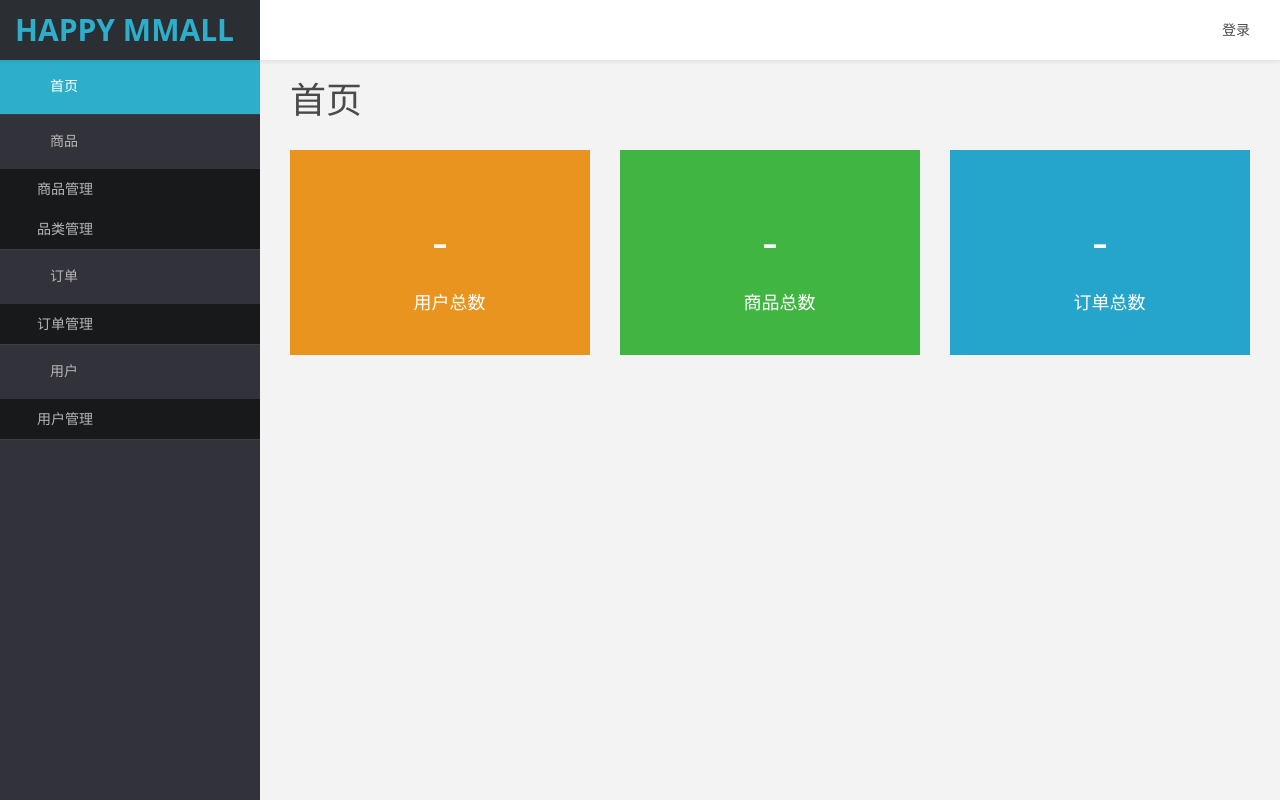
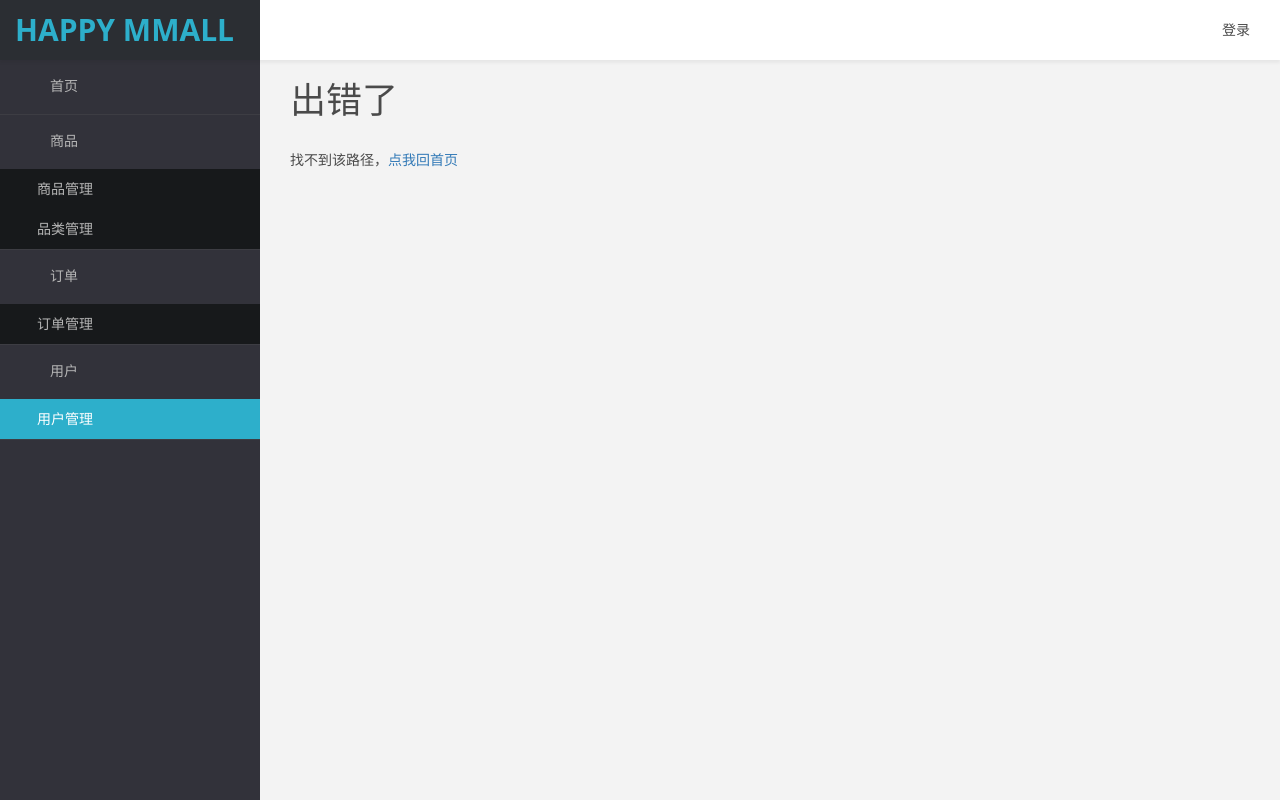
Before and after one commit to yangtao2o/happymmall, a React app: page /users in a window 1280 px wide. Before the commit this address led to /. Built offline with nearby package versions, Linux system fonts and the light colour scheme; no server answers; a web font is replaced by a local one.

Commit message:
add: error page

```diff
--- a/src/app.jsx
+++ b/src/app.jsx
@@ -14,6 +14,7 @@ import Home from "page/home/index.jsx";
 import About from "page/about/index.jsx";
 import User from "page/user/index.jsx";
 import Login from "page/login/index.jsx";
+import Error from "page/error/index.jsx";
 
 class App extends React.Component {
   render() {
@@ -31,7 +32,7 @@ class App extends React.Component {
                   <Route path="/order" component={Home} />
                   <Route path="/about/" component={About} />
                   <Route path="/user/" component={User} />
-                  <Redirect from="*" to="/" />
+                  <Route component={Error} />
                 </Switch>
               </Layout>
             )} />
--- /dev/null
+++ b/src/page/error/index.jsx
@@ -0,0 +1,25 @@
+import React, { Component } from "react";
+import { Link } from "react-router-dom";
+import PageTitle from "component/page-title/index.jsx";
+
+export class Error extends Component {
+  constructor(props) {
+    super(props);
+  }
+
+  render() {
+    return (
+      <div id="page-wrapper">
+        <PageTitle title="出错了" />
+        <div className="row">
+          <div className="col-md-12">
+            <span>找不到该路径，</span>
+            <Link to="/">点我回首页</Link>
+          </div>
+        </div>
+      </div>
+    );
+  }
+}
+
+export default Error;
```
